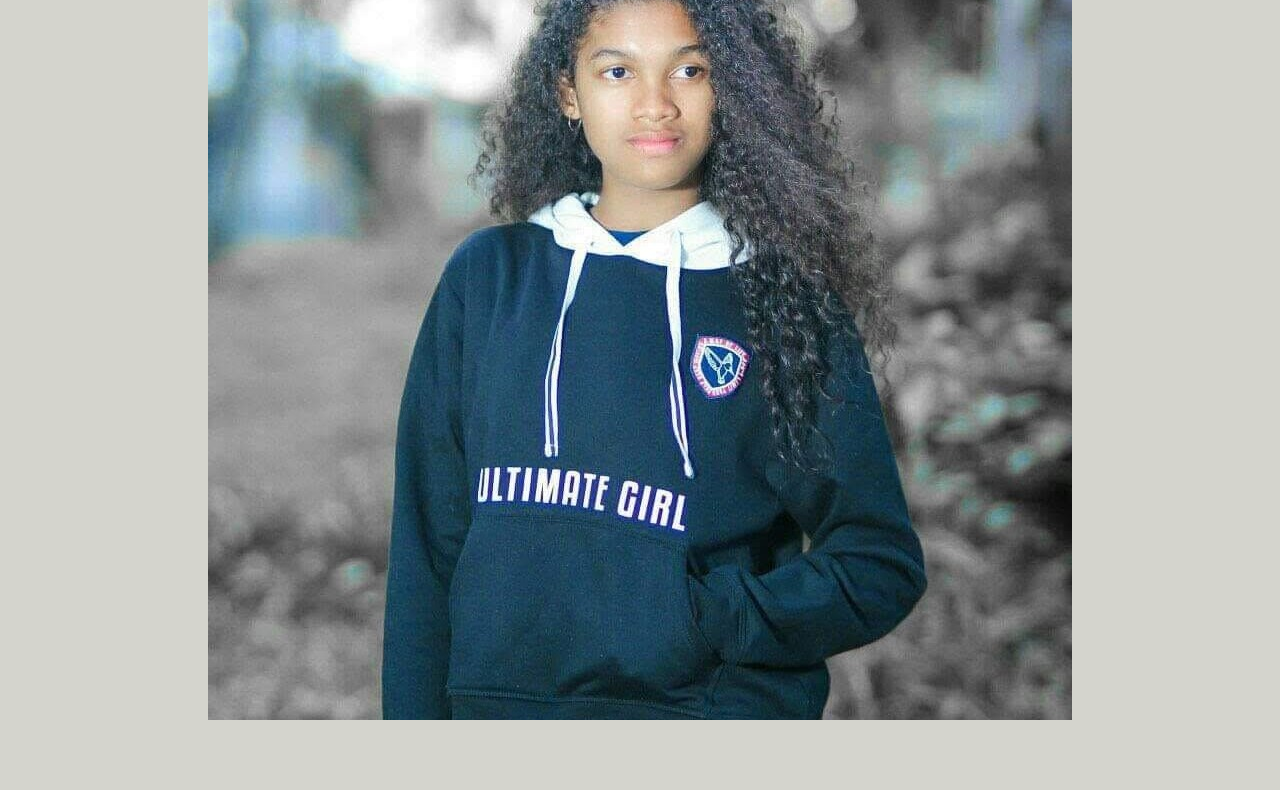
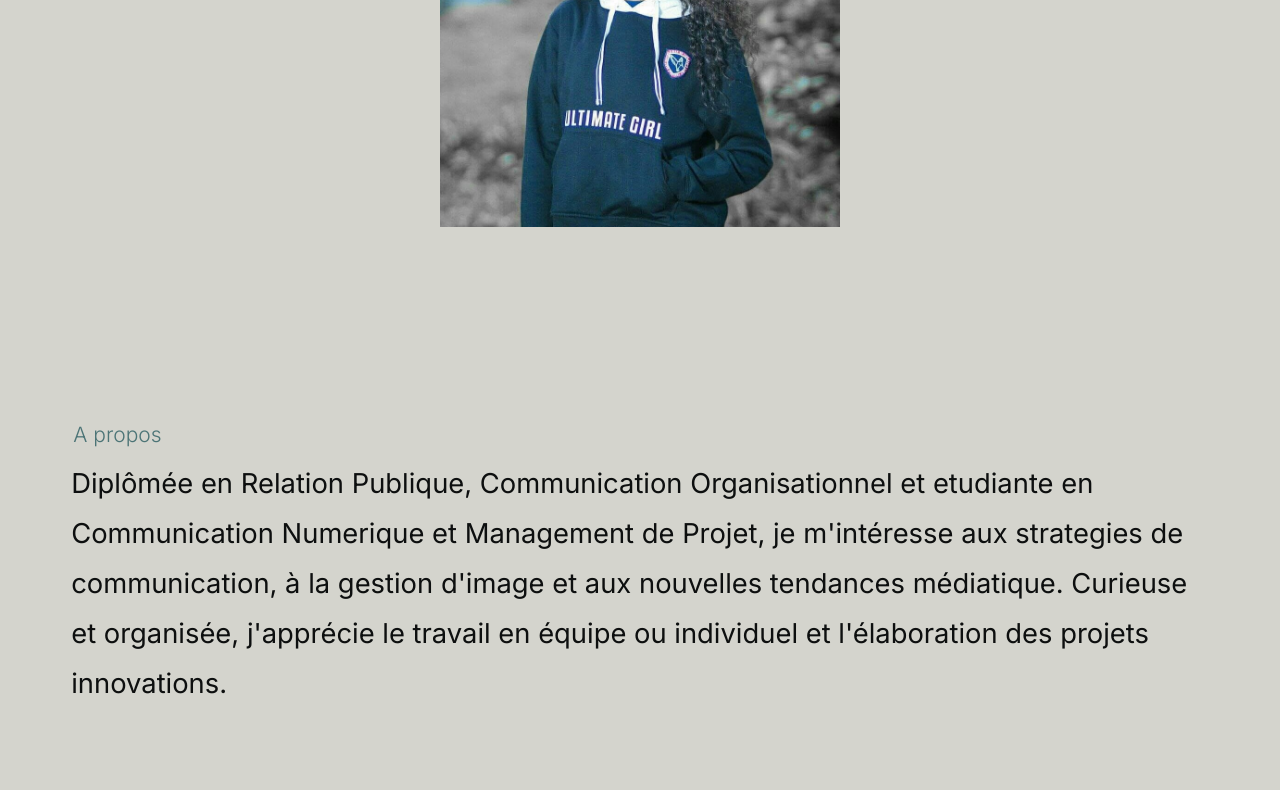
Before and after one commit to Sony-Rabarijaona/sony-rabarijaona.github.io, a plain HTML site: page index.html in a window 1280 px wide. Shown: the part 502-1292 px from the top of the page. Drawn offline with Linux system fonts and the light colour scheme; a web font is replaced by a local one.

Commit message:
Update index.html

```diff
--- a/index.html
+++ b/index.html
@@ -8,7 +8,7 @@
     <meta name="viewport" content="width=device-width, initial-scale=1">
     <meta name="description" content="Sony Rabarijaona portfolio etudiante à l'EMIT | Communication Numérique et Management de Projet" />
     <meta name="keywords" lang="fr" content="Sony Rabarijaona portfolio |étudiante à l'EMIT | Communication Numérique et Management de Projet" />
-    <title>Sony Rabarijaona portfolio| EMIT - Communication Numérique et Management de Projet</title>
+    <title>Sony Rabarijaona portfolio| EMIT | Communication Numérique et Management de Projet</title>
     <link rel="canonical" href="https://sony-rabarijaona.github.io/" />
 <link rel="icon" type="image/x-icon" href="favicon.ico" />
 <meta name="google-site-verification" content="t8FVJEB9eWYlQ-XtdO2WSmPSKlACwAzSygFOZFk3zps" />
@@ -107,7 +107,7 @@
                         <h3 class="animate-on-load">Communication Numérique<span>+</span> Management de Projet</h3>
                     </div>
 
-                    <div align="center"><img src="Sony Rabarijaona.jpg" alt="Sony Rabarijaona" title="Sony Rabarijaona" classe="image-centree"></div>
+                    <div align="center"><img src="Sony Rabarijaona.jpg" alt="Portrait de Sony Rabarijaona" title="Sony Rabarijaona" class="image-centree" width="400" height="400" loading="lazy"></div>
 
                 </div>
             </div>
```
